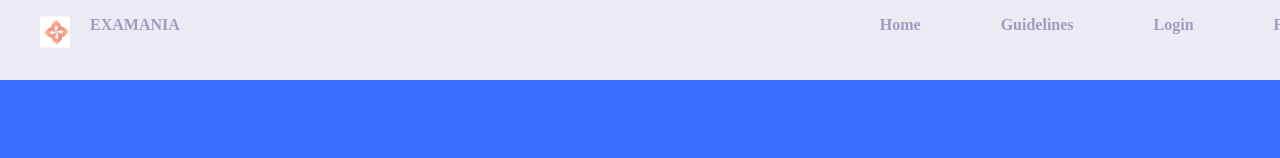
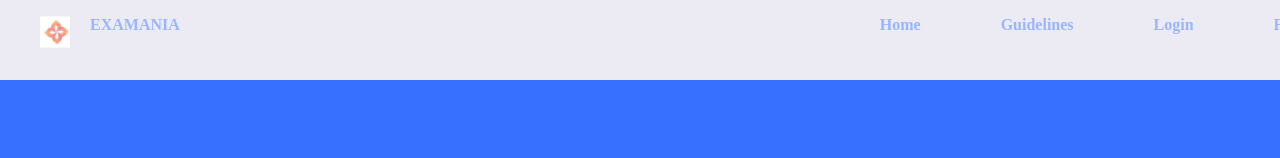
Before and after one commit to Shreyans2004/examania, a React (Create React App) app in the folder frontend/: page / in a window 1280 px wide. Shown: the top 158 px of the page. Built offline with nearby package versions, Linux system fonts and the light colour scheme; a web font is replaced by a local one.

Commit message:
styles: font-color change in navbar

```diff
--- a/frontend/src/Components/Navbar.css
+++ b/frontend/src/Components/Navbar.css
@@ -5,7 +5,7 @@
 
 
 
-color:#483D8B;
+color:#3770FF;
 font-weight: 900;
 font-family: "Kumar One";
 }
```
